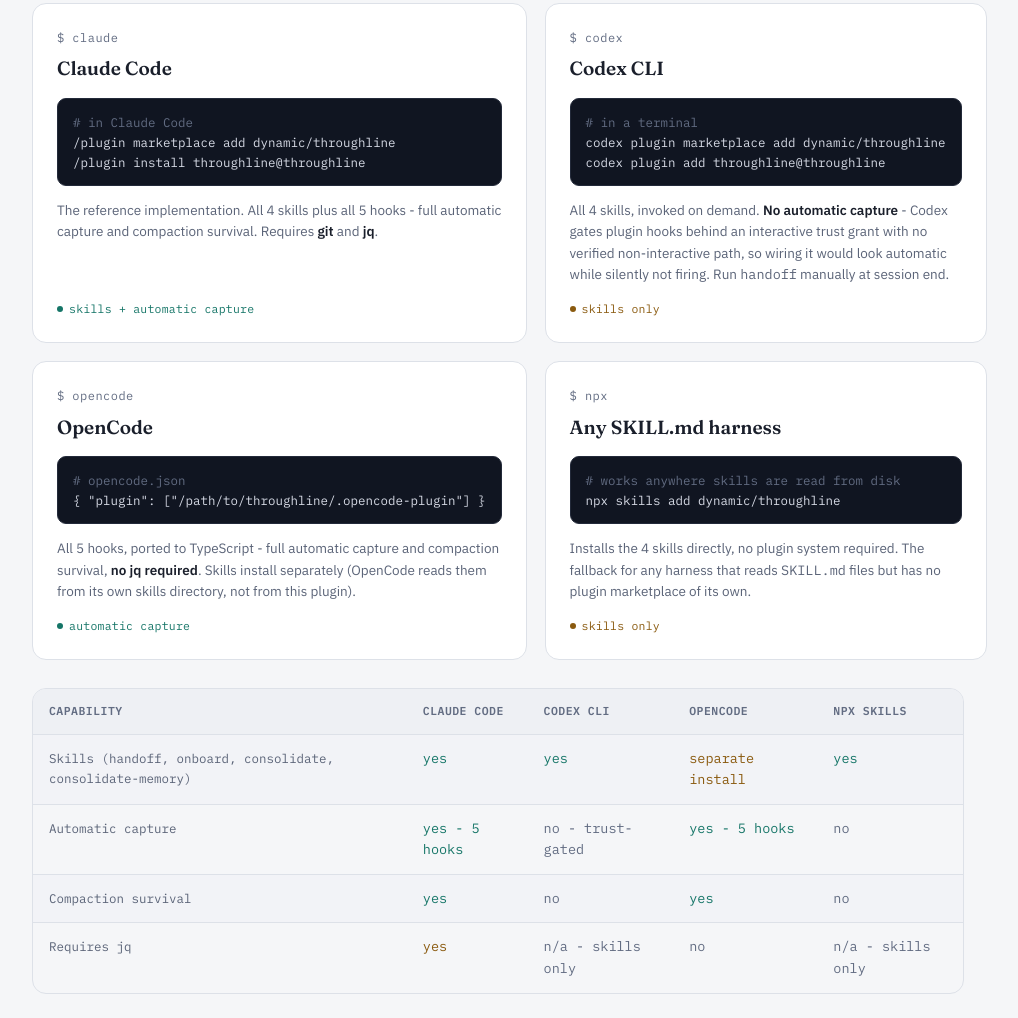
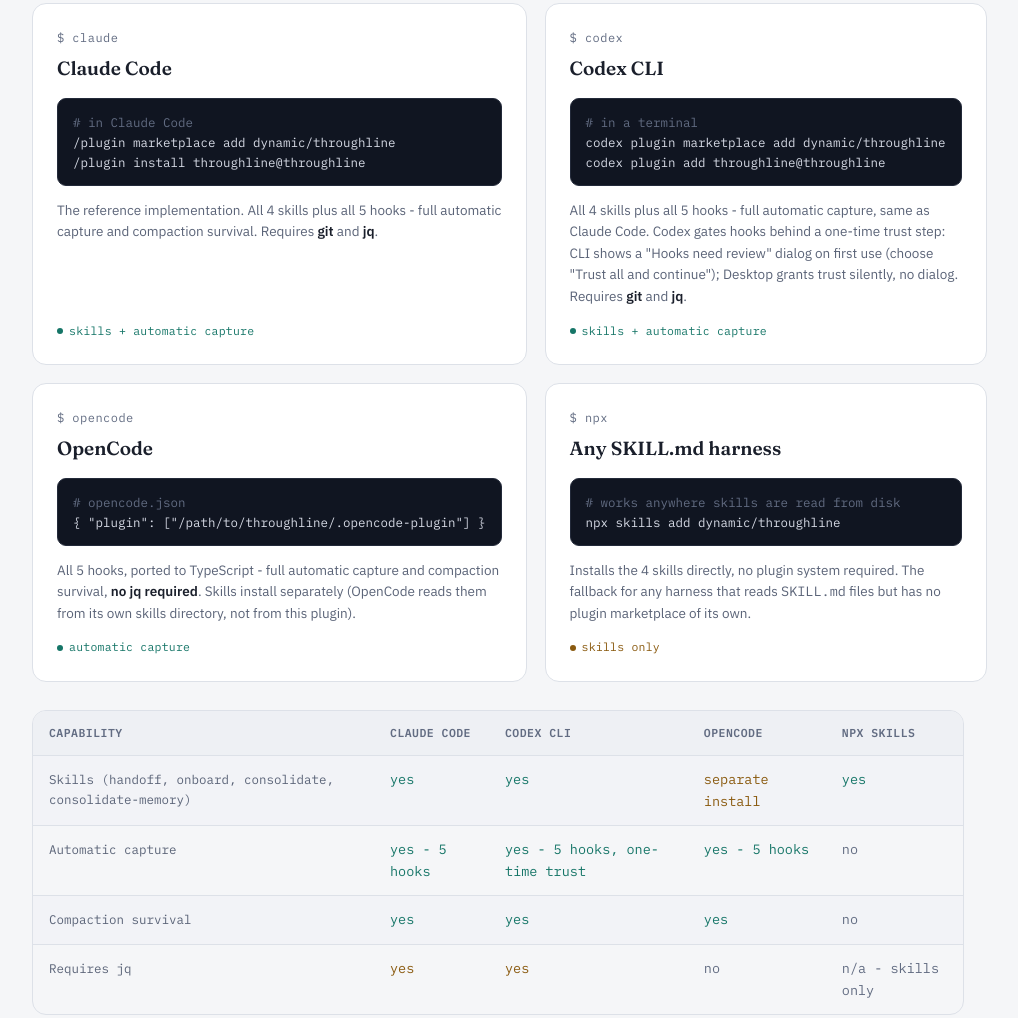
Before and after one commit to dynamic/throughline, a plain HTML site: page docs/index.html in a window 1280 px wide. Shown: the part 2985-4003 px from the top of the page, without its empty margins (142-1160 px from the left). Drawn offline with Linux system fonts and the light colour scheme.

Commit message:
docs: automatic capture works out of the box on Codex CLI and Desktop
Corrects the README, promo site, and CHANGELOG to reflect actual current
Codex behavior, confirmed live from a genuinely reverted, out-of-the-box
config: Codex CLI shows a native "Hooks need review" dialog on first use
(choose "Trust all and continue"); Codex Desktop grants trust silently.
Both platforms get full automatic capture, same as Claude Code, gated only
by that one-time step. No code changed - this was always true of the
shipped plugin.

Replaces the "Advanced: enabling automatic capture (unsupported)" section
from #53/#54 (obsolete) and corrects v0.13.0's CHANGELOG entry, which
asserted "skills only, not automatic capture" about the currently-shipped
release - via an [Unreleased] correction and bracketed inline notes,
without rewriting released history.

/review-pr found and fixed: the CHANGELOG contradiction above, a paragraph
narrating investigation history rather than stating current behavior
(violates a writing-style rule added this session), an overclaimed "isn't
asked again" permanence statement, and a missing jq requirement note on
both the README and promo site's Codex sections.

Closes #52.

```diff
--- a/docs/index.html
+++ b/docs/index.html
@@ -398,11 +398,11 @@
           <pre><span class="c"># in a terminal</span>
 codex plugin marketplace add dynamic/throughline
 codex plugin add throughline@throughline</pre>
-          <p class="note">All 4 skills, invoked on demand. <strong>No automatic capture</strong> - Codex
-            gates plugin hooks behind an interactive trust grant with no verified non-interactive path, so
-            wiring it would look automatic while silently not firing. Run <code>handoff</code> manually at
-            session end.</p>
-          <span class="status partial"><span class="dot"></span>skills only</span>
+          <p class="note">All 4 skills plus all 5 hooks - full automatic capture, same as Claude Code.
+            Codex gates hooks behind a one-time trust step: CLI shows a "Hooks need review" dialog on
+            first use (choose "Trust all and continue"); Desktop grants trust silently, no dialog.
+            Requires <strong>git</strong> and <strong>jq</strong>.</p>
+          <span class="status full"><span class="dot"></span>skills + automatic capture</span>
         </div>
         <div class="h-card">
           <span class="h-kicker">$ opencode</span>
@@ -432,9 +432,9 @@ npx skills add dynamic/throughline</pre>
           </thead>
           <tbody>
             <tr><td class="feature">Skills (handoff, onboard, consolidate, consolidate-memory)</td><td class="yes">yes</td><td class="yes">yes</td><td class="partial">separate install</td><td class="yes">yes</td></tr>
-            <tr><td class="feature">Automatic capture</td><td class="yes">yes - 5 hooks</td><td class="no">no - trust-gated</td><td class="yes">yes - 5 hooks</td><td class="no">no</td></tr>
-            <tr><td class="feature">Compaction survival</td><td class="yes">yes</td><td class="no">no</td><td class="yes">yes</td><td class="no">no</td></tr>
-            <tr><td class="feature">Requires jq</td><td class="partial">yes</td><td class="no">n/a - skills only</td><td class="no">no</td><td class="no">n/a - skills only</td></tr>
+            <tr><td class="feature">Automatic capture</td><td class="yes">yes - 5 hooks</td><td class="yes">yes - 5 hooks, one-time trust</td><td class="yes">yes - 5 hooks</td><td class="no">no</td></tr>
+            <tr><td class="feature">Compaction survival</td><td class="yes">yes</td><td class="yes">yes</td><td class="yes">yes</td><td class="no">no</td></tr>
+            <tr><td class="feature">Requires jq</td><td class="partial">yes</td><td class="partial">yes</td><td class="no">no</td><td class="no">n/a - skills only</td></tr>
           </tbody>
         </table>
       </div>
```
Also changed, not shown: CHANGELOG.md, README.md.
